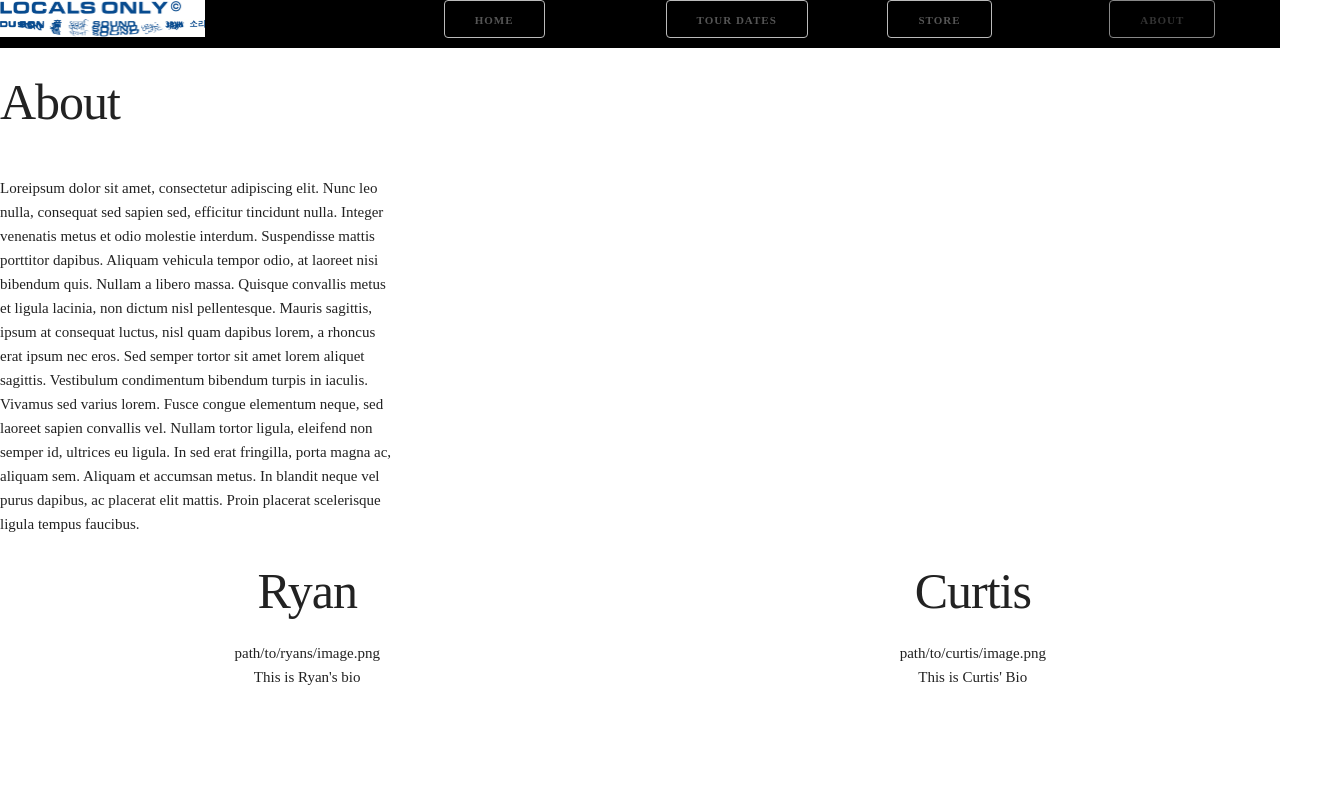
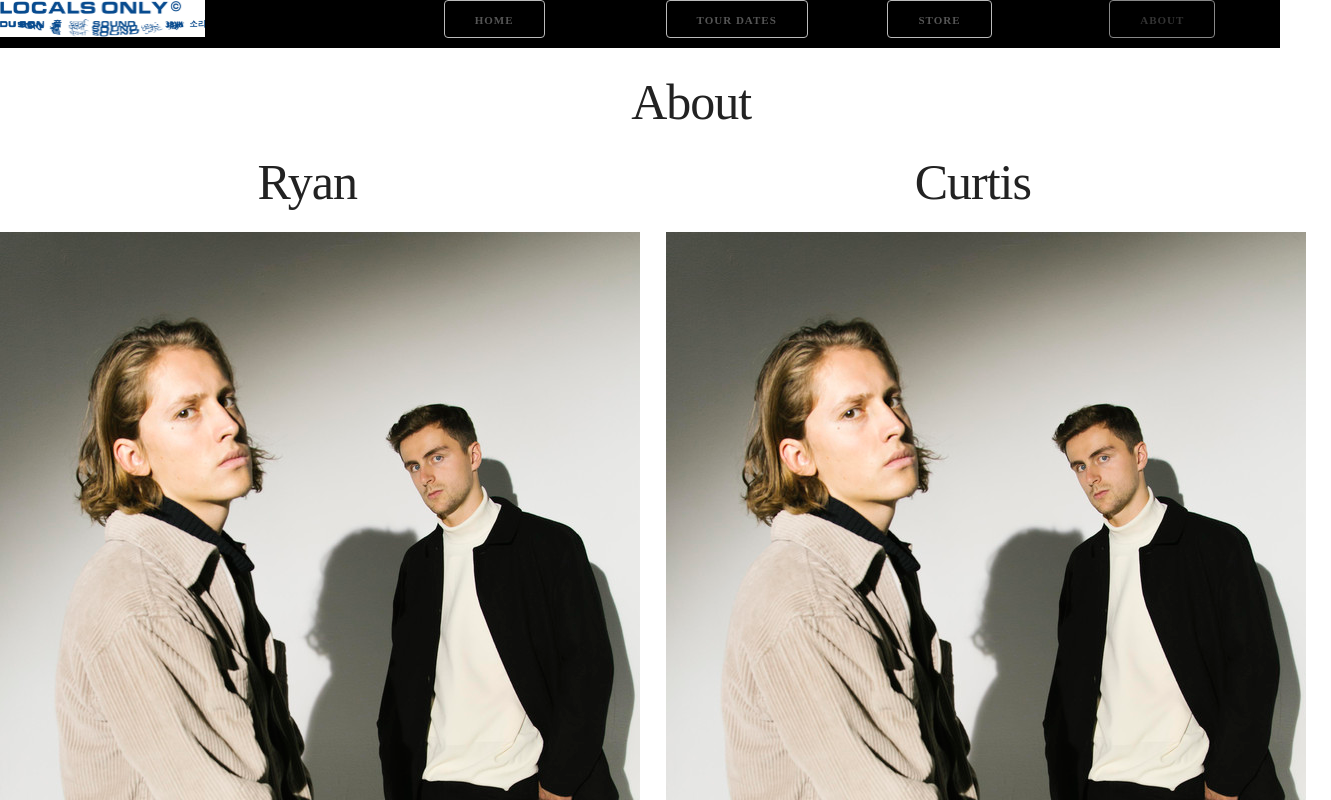
Before and after one commit to igniscyan/lofe, a React (Create React App) app: page / in a window 1280 px wide. Both pictures are taken after a click on the button "ABOUT". Shown: the top 800 px of the page, 1331 px wide, since content can reach past the window. Built offline with nearby package versions, Linux system fonts and the light colour scheme.

Commit message:
Pushing for disc

```diff
--- a/src/Components/About/About.js
+++ b/src/Components/About/About.js
@@ -1,6 +1,7 @@
 import React from 'react';
 import './About.css';
 var json = require('./about.json');
+
 
 
 export class About extends React.Component {
@@ -23,15 +24,16 @@ photo and bio.
                 return (
                     <div className='one-half column'>
                         <center><h1>Ryan</h1></center>
-                        <center> {json.Ryan.Image} </center>
-                        <center>  {json.Ryan.Bio} </center>
+                        <center>  <img src={require('./lo.png')} /> </center>
                     </div>
                 )
             case 'Curtis':
                 return (
                     <div className = 'one-half column'>
                         <center><h1>Curtis</h1></center>
-                        <center> {json.Curtis.Image} </center>
+                        <center>
+                            <img src={require('./lo.png')}/>
+                        </center>
                         <center> {json.Curtis.Bio} </center>
                     </div>
                 )
--- a/src/Components/About/about.json
+++ b/src/Components/About/about.json
@@ -1,10 +1,10 @@
 {
     "Curtis": {
         "Bio": "This is Curtis' Bio",
-        "Image": "path/to/curtis/image.png"
+        "Image": "./lo.png"
     },
     "Ryan": {
         "Bio": "This is Ryan's bio",
-        "Image": "path/to/ryans/image.png"
+        "Image": "./lo.png"
     }
 }
--- a/src/Components/PageContent/PageContent.js
+++ b/src/Components/PageContent/PageContent.js
@@ -61,12 +61,16 @@ export class PageContent extends React.Component {
         return (
           <div>
           <div className="row">
-            <div className="one-third column">
-              <h1>About</h1><br />
-              <p>
-                Loreipsum dolor sit amet, consectetur adipiscing elit. Nunc leo nulla, consequat sed sapien sed, efficitur tincidunt nulla. Integer venenatis metus et odio molestie interdum. Suspendisse mattis porttitor dapibus. Aliquam vehicula tempor odio, at laoreet nisi bibendum quis. Nullam a libero massa. Quisque convallis metus et ligula lacinia, non dictum nisl pellentesque. Mauris sagittis, ipsum at consequat luctus, nisl quam dapibus lorem, a rhoncus erat ipsum nec eros. Sed semper tortor sit amet lorem aliquet sagittis. Vestibulum condimentum bibendum turpis in iaculis. Vivamus sed varius lorem. Fusce congue elementum neque, sed laoreet sapien convallis vel. Nullam tortor ligula, eleifend non semper id, ultrices eu ligula. In sed erat fringilla, porta magna ac, aliquam sem. Aliquam et accumsan metus. In blandit neque vel purus dapibus, ac placerat elit mattis. Proin placerat scelerisque ligula tempus faucibus.
-              </p>
+            <div className="four columns">
+
             </div>
+            <div className='four column'>
+                <center><h1>About</h1></center>
+            </div>
+            <div className='four column'>
+
+            </div>
+
           </div>
           <div className='row'>
             <About member='Ryan'/>
```
Also changed, not shown: src/Components/About/lo.png (added).
